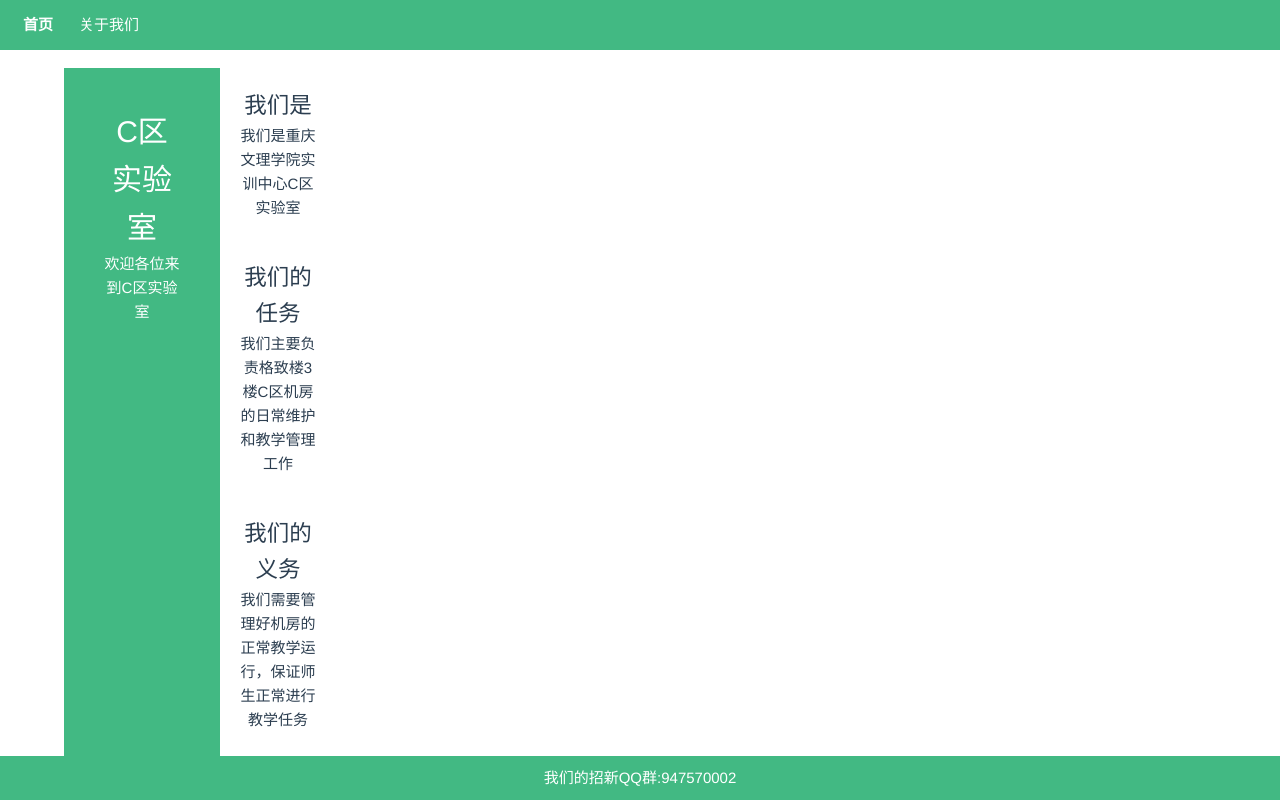
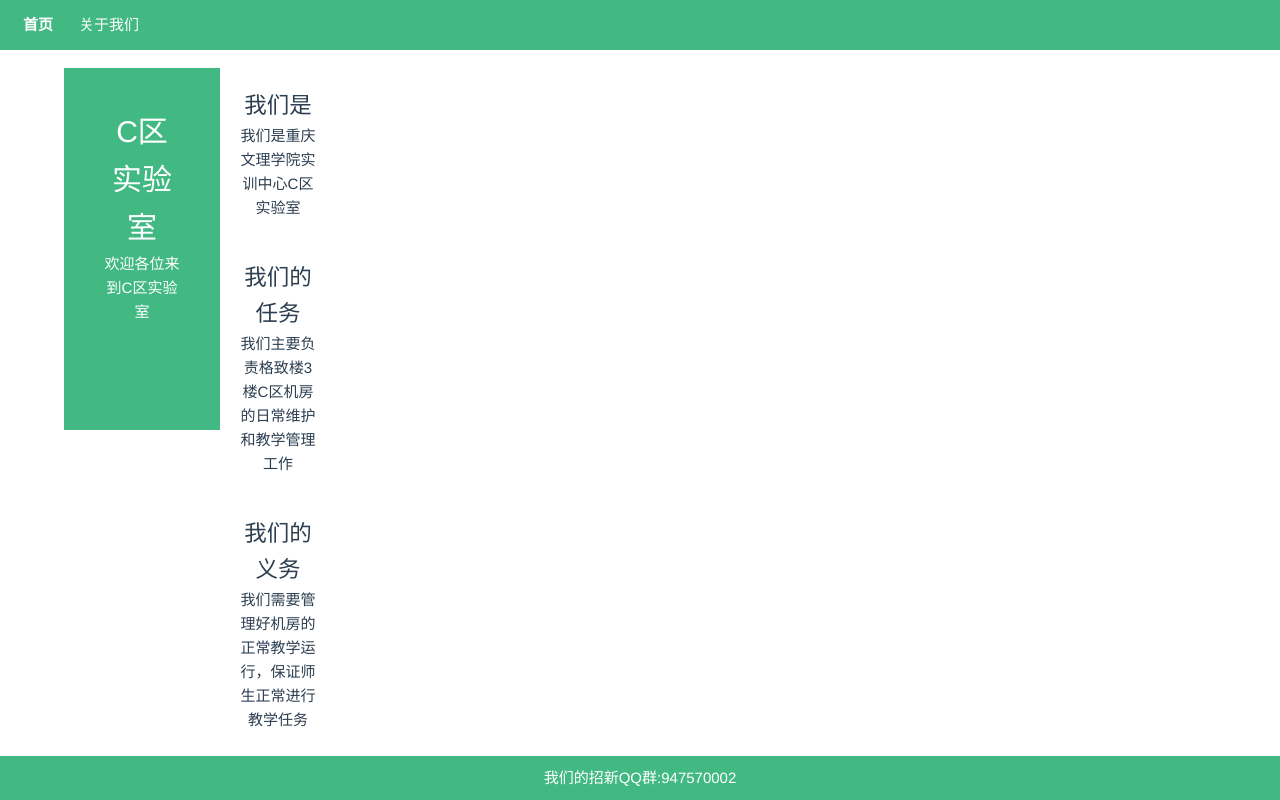
Before and after one commit to lishu620/Clab-Vue, a Vue app: page / in a window 1280 px wide. Built offline with nearby package versions, Linux system fonts and the light colour scheme.

Commit message:
Update Home.vue

```diff
--- a/src/components/Home.vue
+++ b/src/components/Home.vue
@@ -41,6 +41,7 @@ export default {
 /* 左侧列样式 */
 .left-column {
     flex: 1; /* 使其占据一半的宽度 */
+    height: 50%;
     background-color: #42b983;
     color: white;
     padding: 40px; /* 合理设置内边距 */
```
